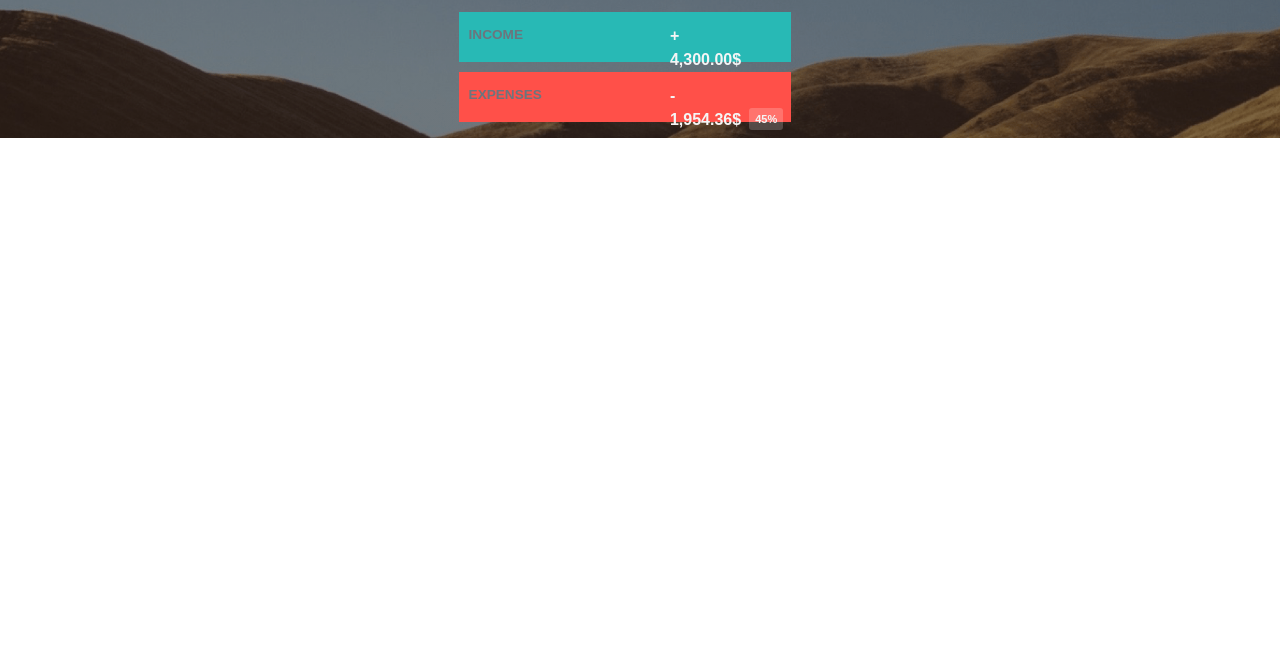
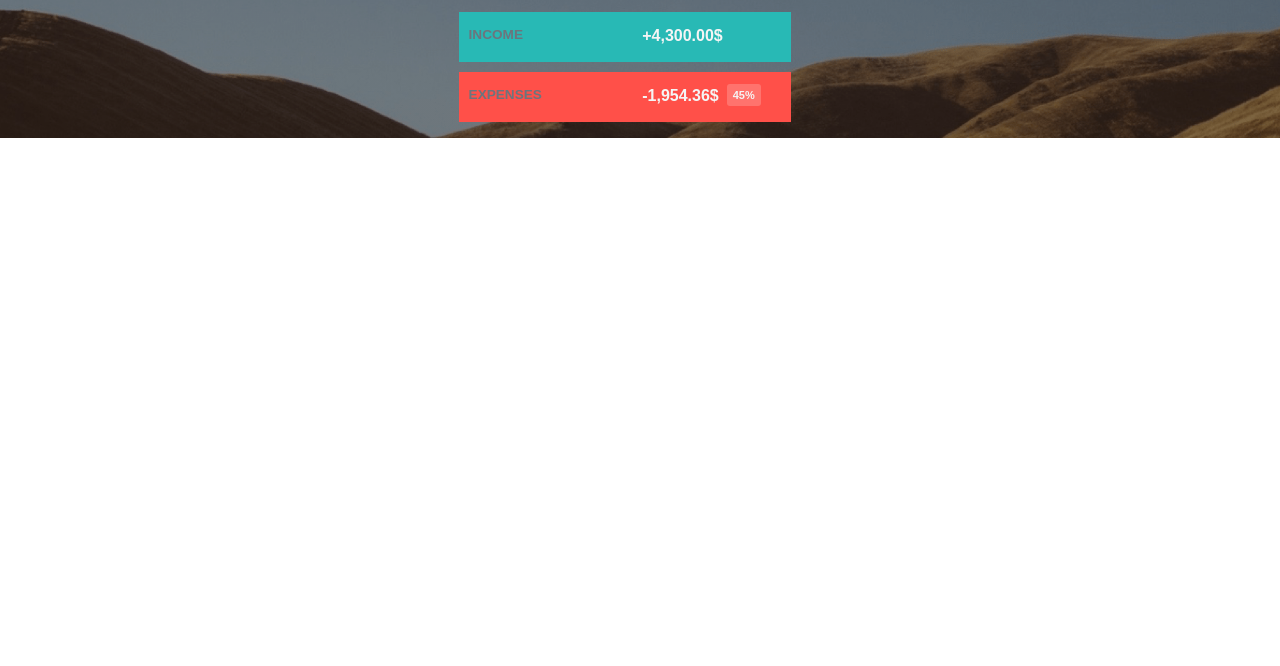
Before and after one commit to Trung28899/BudgetApp, a website: page main.html in a window 1280 px wide. Shown: the part 134-800 px from the top of the page. Drawn offline with nearby package versions, Linux system fonts and the light colour scheme.

Commit message:
mac design

```diff
--- a/main.html
+++ b/main.html
@@ -33,17 +33,17 @@
         <div class="budget__income clearfix row">
           <div class="col-3 text-secondary incomeExpense">Income</div>
           <div class="col-1"></div>
-          <div class="col-3"></div>
-          <div class="col-4 value">+ 4,300.00$</div>
+          <div class="col-2"></div>
+          <div class="col-4 value">+4,300.00$</div>
         </div>
         <!--End of income box-->
 
         <div class="budget__expenses clearfix row">
           <div class="col-3 text-secondary incomeExpense">Expenses</div>
           <div class="col-1"></div>
-          <div class="col-3"></div>
+          <div class="col-2"></div>
           <div class="col-4 value">
-            <p>- 1,954.36$ <span class="span-percentage">45%</span></p>
+            <p>-1,954.36$ <span class="span-percentage">45%</span></p>
           </div>
         </div>
         <!--End of expense box-->
--- a/package.json
+++ b/package.json
@@ -1,7 +1,6 @@
 {
   "name": "budget",
   "version": "1.0.0",
-  "description": "",
   "main": "index.js",
   "scripts": {
     "sass": "node-sass -w scss/ -o css/ --recursive"
@@ -18,5 +17,7 @@
   "homepage": "https://github.com/Trung28899/BudgetApp#readme",
   "dependencies": {
     "node-sass": "^4.13.1"
-  }
+  },
+  "devDependencies": {},
+  "description": ""
 }
--- a/scss/main.scss
+++ b/scss/main.scss
@@ -45,6 +45,7 @@ body {
   .value {
     color: whitesmoke;
     font-weight: bold;
+    float: left;
   }
 
   .incomeExpense {
```
Also changed, not shown: css/main.css.
